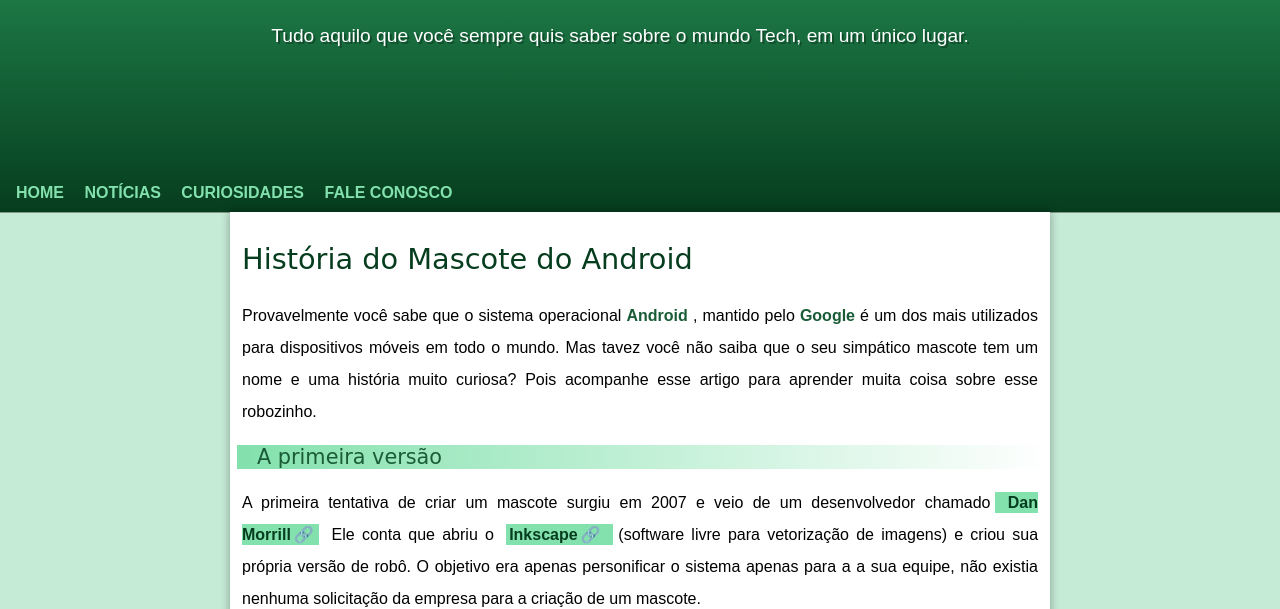
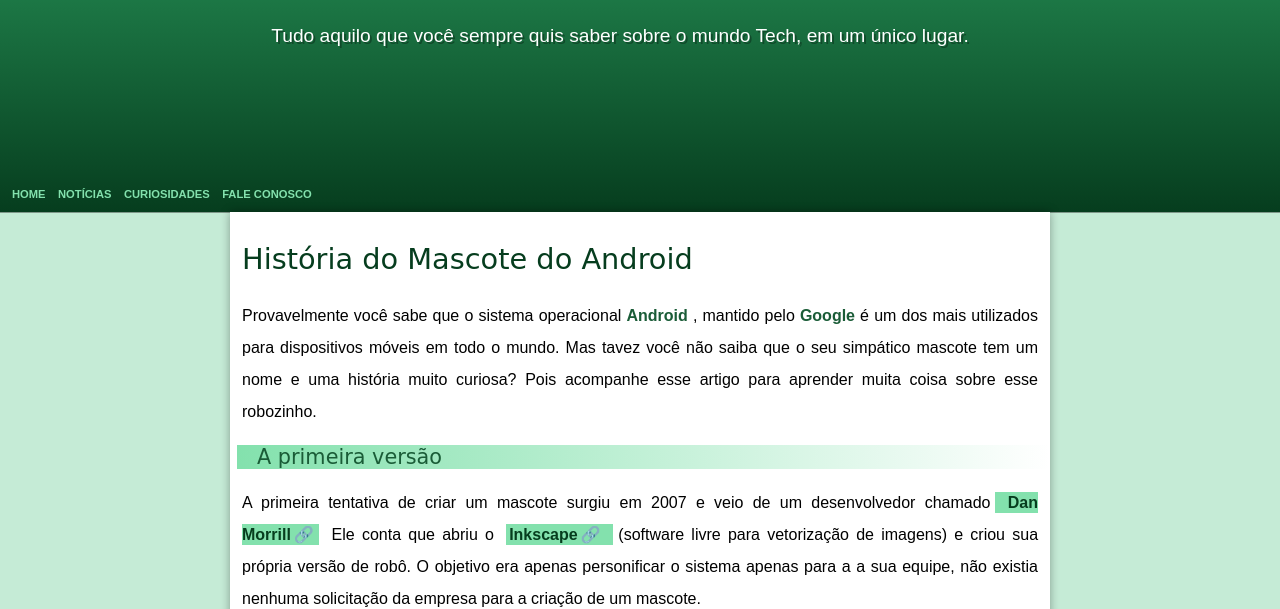
Before and after one commit to diegoramosds/projeto-android, a plain HTML site: page index.html in a window 1280 px wide. Shown: the part 141-750 px from the top of the page. Drawn offline with Linux system fonts and the light colour scheme.

Commit message:
Update style.css

```diff
--- a/estilo/style.css
+++ b/estilo/style.css
@@ -53,8 +53,10 @@ body{
       font-family: var(--fonte-destaque) ;
       font-size: 3em;
       text-shadow: 2px 2px 0px rgba(0, 0, 0, 0.562) ;
+
     }
     header > p{
+
       color: white;
     text-align: center;
       padding: 15px;;
@@ -152,13 +154,14 @@ body{
 
     nav > a{
      color: var(--cor1);
-     padding: 8px ;
+     padding: 4px ;
      font-weight: bold;
      margin: auto ;
     text-decoration: none;
-    text-align: left;
+    text-align: center;
     transition-duration: 0.5s;
     border-radius: 5px;
+    font-size: 0.7em;
 
     }
 
@@ -176,9 +179,7 @@ body{
 
 
 
-
-
-    }
+   }
 
 
     iframe{
```
